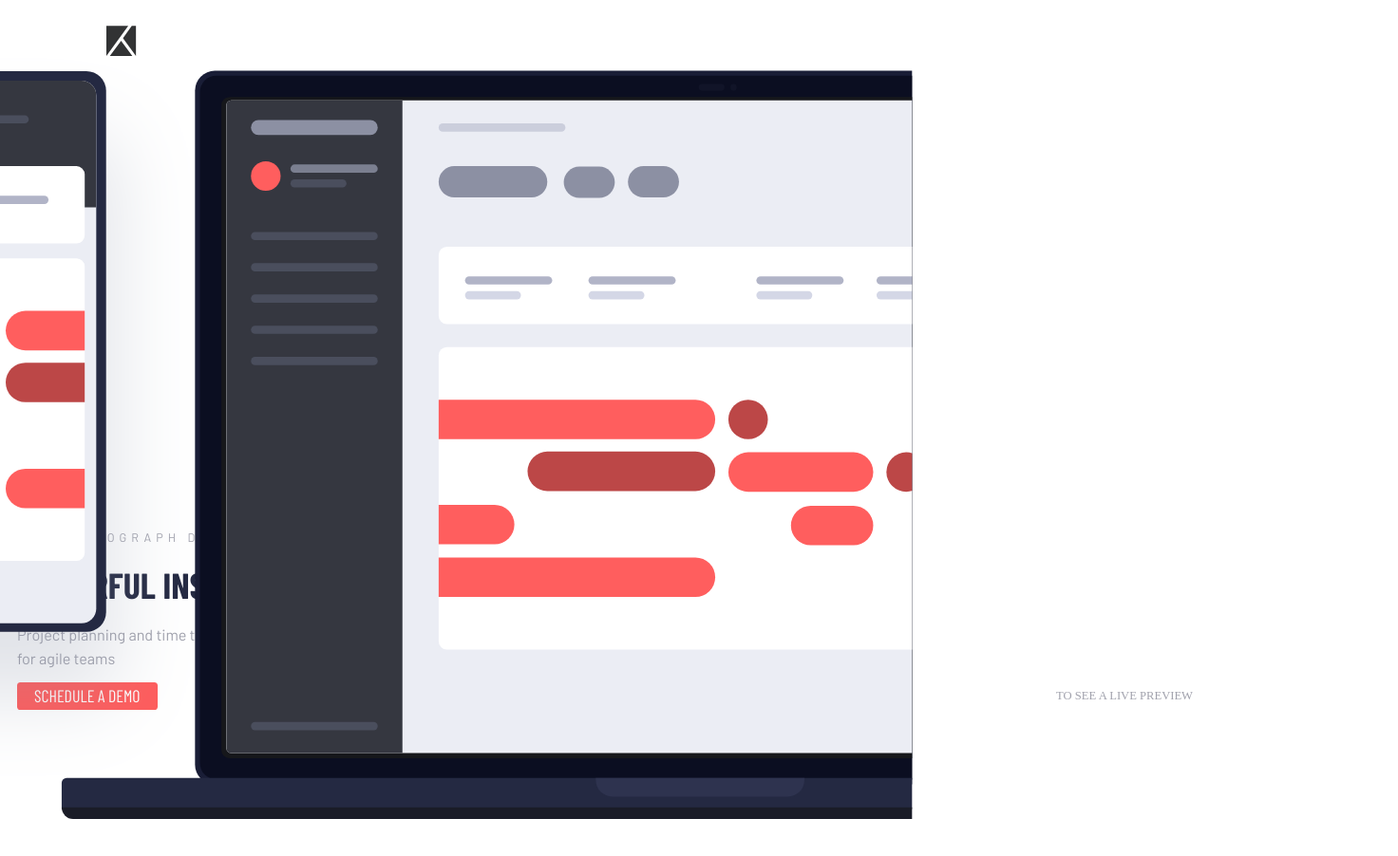
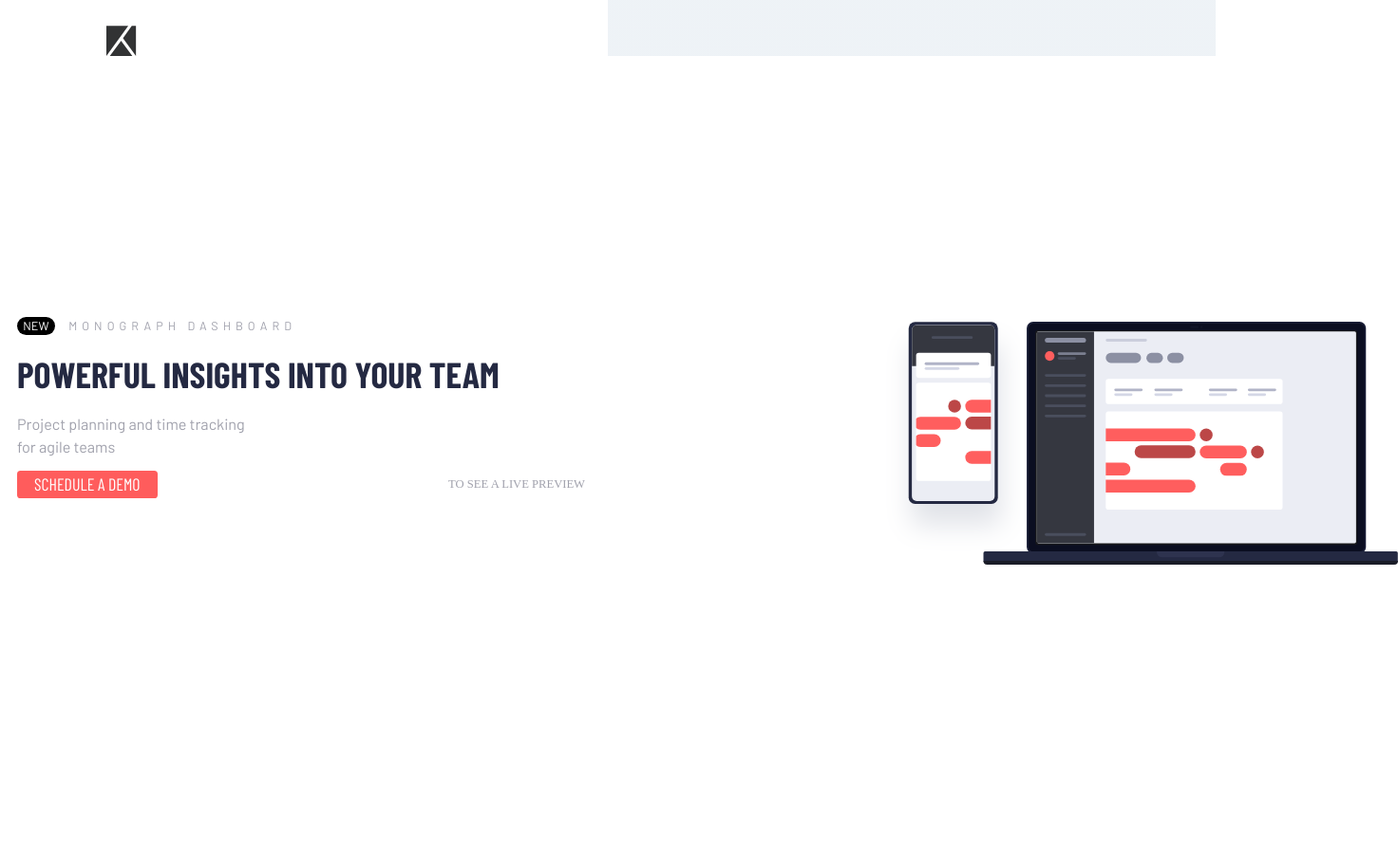
Before and after one commit to InKABuser/project-tracking-intro-component-master, a plain HTML site: page index.html in a window 1280 px wide. Shown: the whole page at 95% size, 1472 px wide, since content can reach past the window. After the commit the page ends 800 px from the top, so only its background shows below. Drawn offline with nearby package versions, Linux system fonts and the light colour scheme; a web font is replaced by a local one.

Commit message:
some media quieries

```diff
--- a/app.js
+++ b/app.js
@@ -6,10 +6,8 @@
      if (visibility === "false") {
         primaryNav.setAttribute('data-visible', true)
         navToggle.setAttribute('aria-expanded', true)
-        navToggle.style.backgroundimage = "url('images/icon-close.svg')";
      } else if (visibility === 'true') {
         primaryNav.setAttribute('data-visible', false)
         navToggle.setAttribute('aria-expanded', false)
-        navToggle.style.backgroundimage = "url('images/icon-hamburger.svg')";
      }
 })
--- a/styles.css
+++ b/styles.css
@@ -82,12 +82,15 @@
     font-size: 18px;
     display: grid;
     grid-template-rows: min-content 1fr;
+    overflow-x: hidden;
   }
+
   header {
     display: grid;
     grid-template-columns: 1fr 3fr 1fr;
     position: relative;
     grid-row: 1;
+    background: linear-gradient(to right,white 50%, var(--Light-Grayish-Blue) 50%);
     padding-block-start: 1.5em;
   }
   .logo {
@@ -133,17 +136,33 @@
     position: relative;
     height: 50%;
     display: grid;
+    background: linear-gradient(to right,white 50%, var(--Light-Grayish-Blue) 50%);
   }
   .illustration img {
-    clip-path: inset(0 27% 0 0);
+    position: absolute;
+    top: 10%;
+    right: -30%;
+    width: auto;
+    max-width: 30em;
+    /* clip-path: inset(0 27% 0 0);
     align-self: center;
     justify-self: end;
     margin-right: -7.2em;
-    width: 130%;
+    max-width: 130%;   */
   }
   main {
     display: flex;
     flex-direction: column;
+  }
+  @media (min-width: 760px) {
+    main {
+        display: grid;
+        grid-template-columns: 1fr 1fr;
+        place-content: center;
+    }
+    .illustration {
+        grid-column: 2;
+    }
   }
   .main-body {
     padding-inline: 1em;
```
